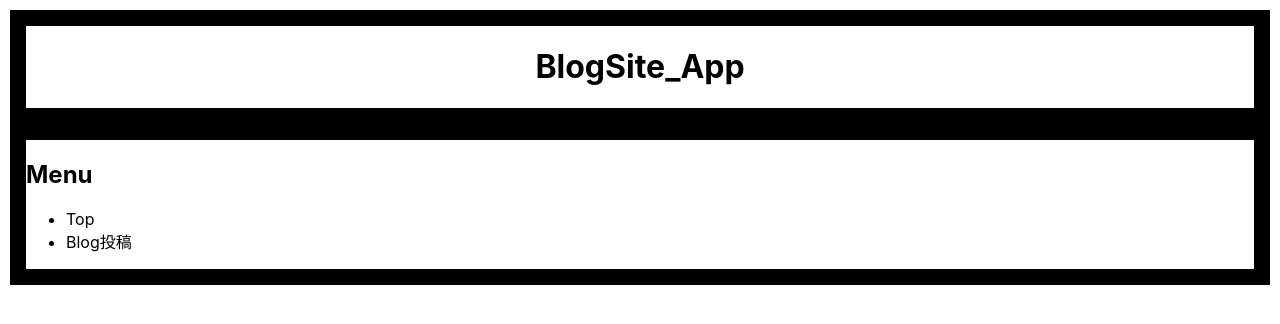
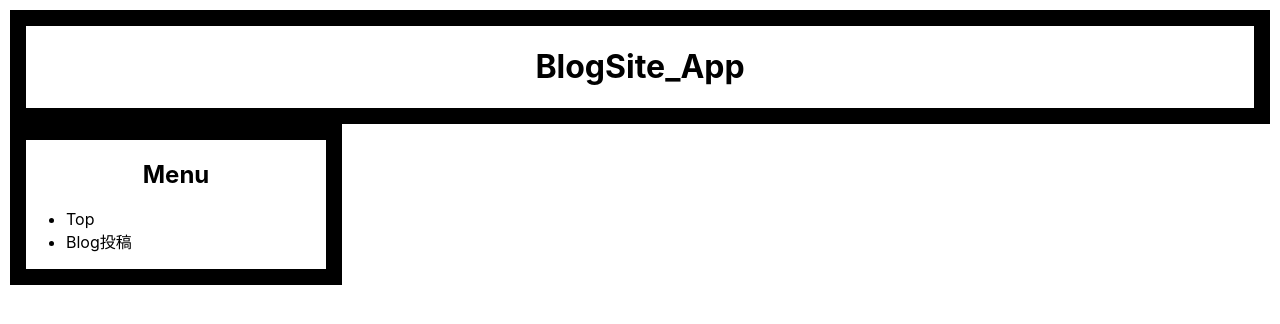
Before and after one commit to suguru-3u/reactStudyProject, a React (Create React App) app: page / in a window 1280 px wide. Shown: the top 324 px of the page. Built offline with nearby package versions, Linux system fonts and the light colour scheme.

Commit message:
Update MenuList.js

```diff
--- a/src/Menu/MenuList.js
+++ b/src/Menu/MenuList.js
@@ -4,7 +4,12 @@ class MenuList extends Component{
     style ={
         margin:"0px",
         padding:"0px",
-        border: "1rem solid"
+        border: "1rem solid",
+        width:"300px"
+    }
+
+    h2 = {
+        textAlign:"center"
     }
 
     ul = {
@@ -17,12 +22,13 @@ class MenuList extends Component{
         display: "inline",
         padding: "0px",
         margin: "0px",
+        fontSize:"30px"
     }
 
     render(){
         return(
             <div style={this.style}>
-              <h2>Menu</h2>
+              <h2 style={this.h2}>Menu</h2>
                 <ul>
                     <li>Top</li>
                     <li>Blog投稿</li>
```
Also changed, not shown: 1 other file (tests, documents, lock files or other folders).
